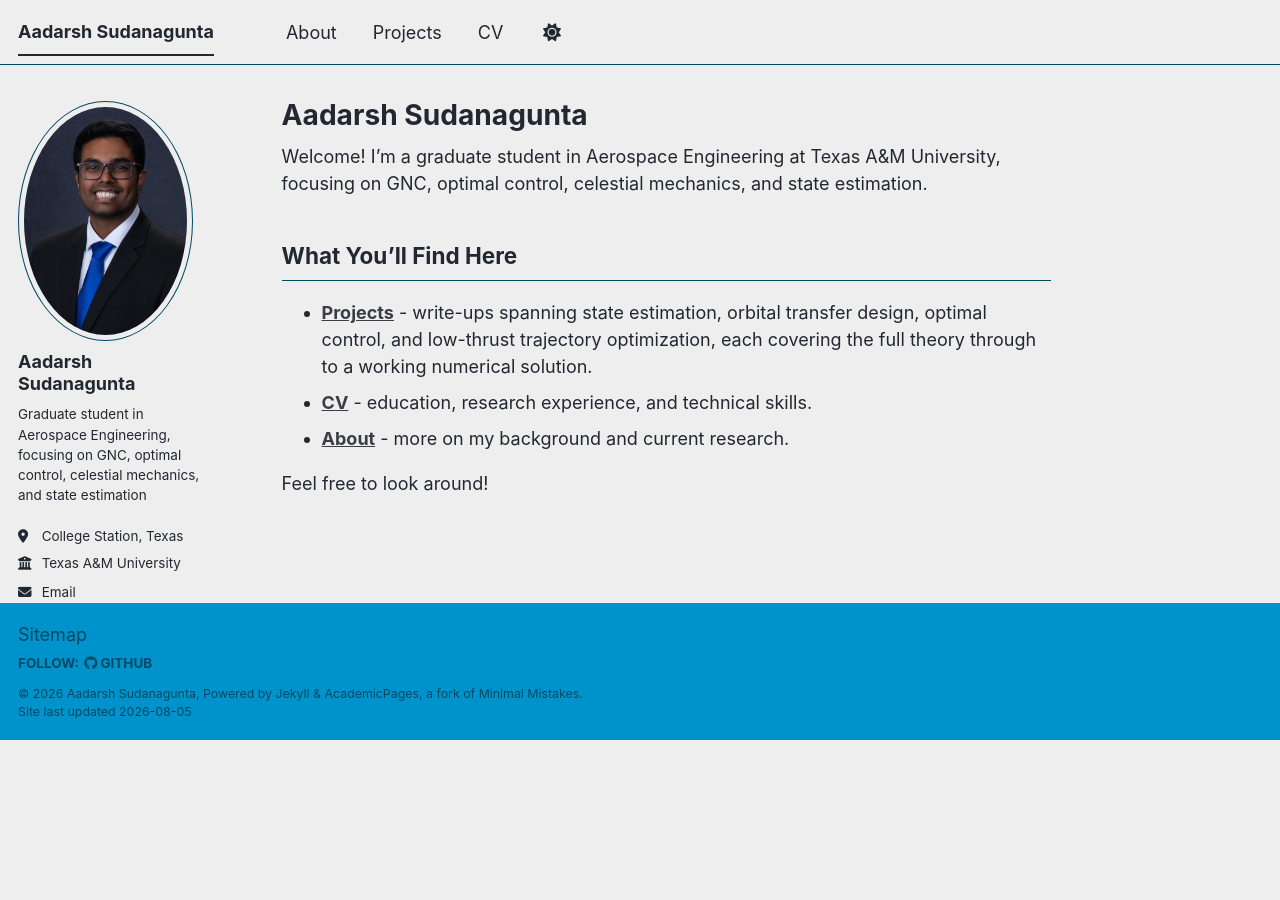
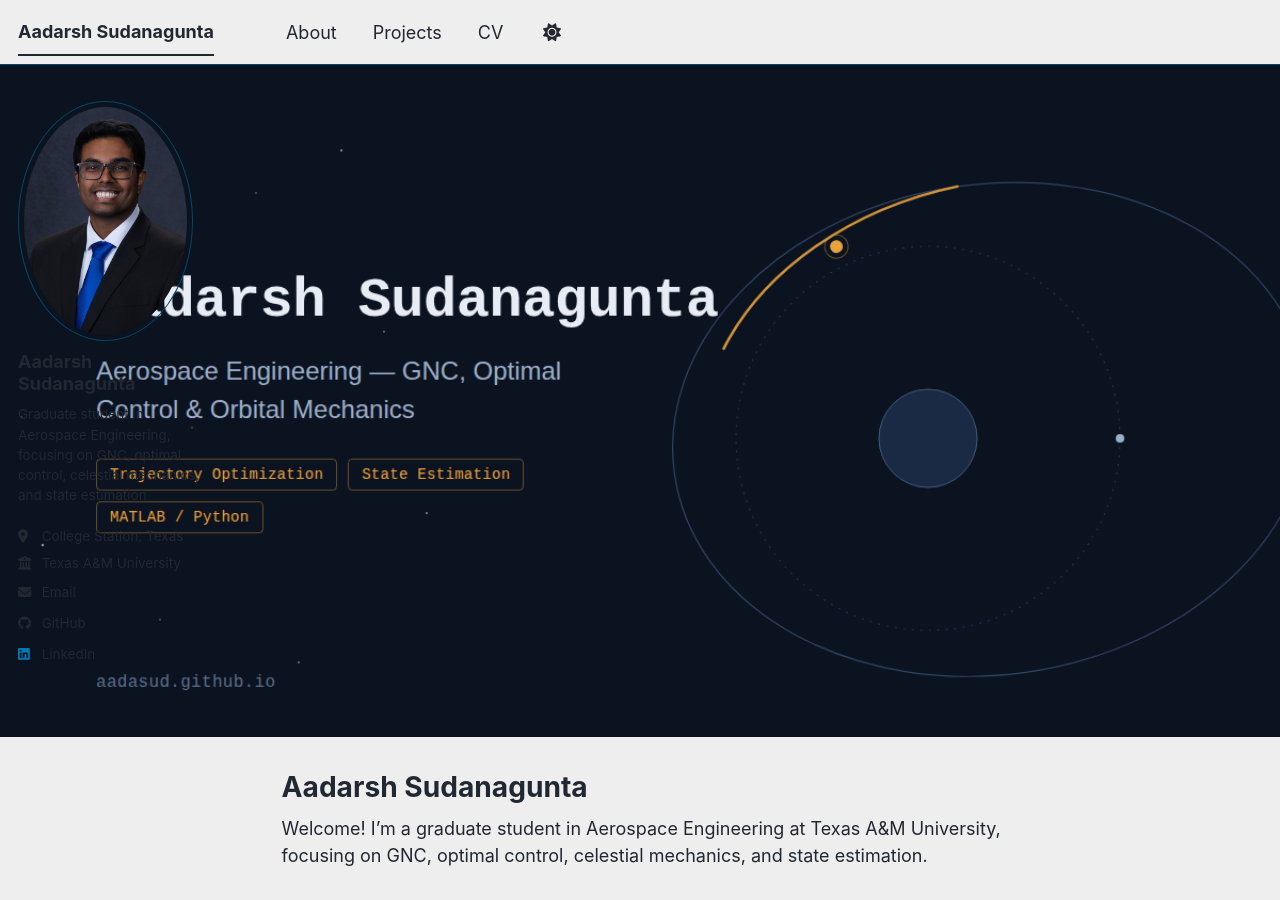
Before and after one commit to aadasud/aadasud.github.io, a Jekyll site: the page built from index.md, in a window 1280 px wide and 900 px high. Built offline with Jekyll 4.4.1, drawn with Linux system fonts in a browser that asks for light colours; a script bundle is joined from its source files by our own code; library files that are not in the unit come from our copies.

Commit message:
Update index.md

```diff
--- a/index.md
+++ b/index.md
@@ -2,6 +2,8 @@
 layout: single
 author_profile: true
 title: "Aadarsh Sudanagunta"
+header:
+  image: og-preview.png
 ---
 
 
```
